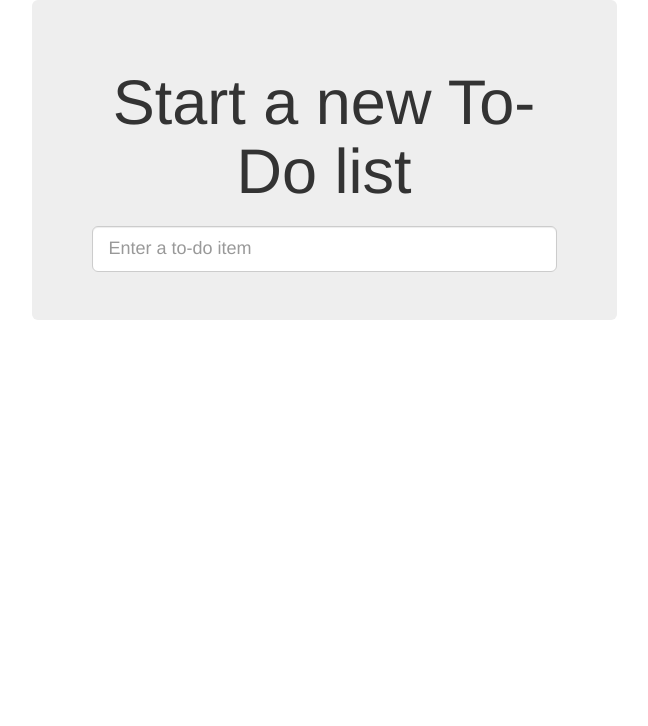
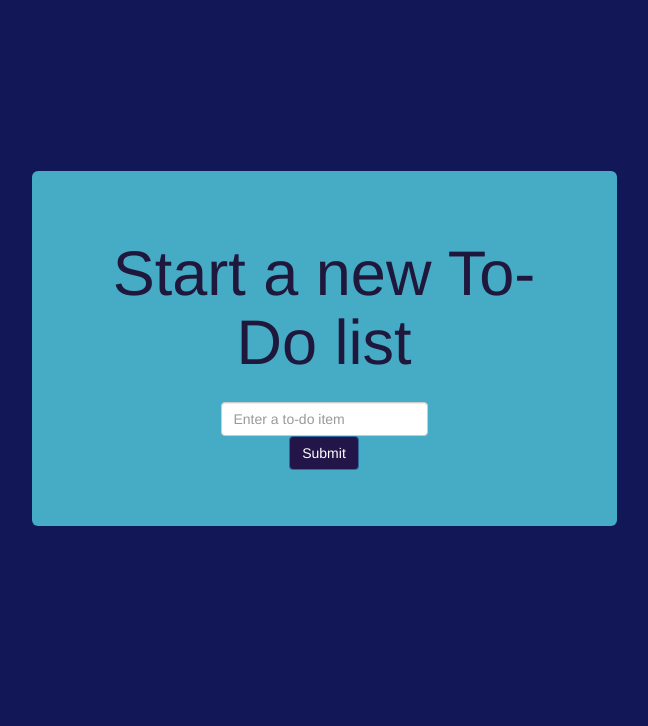
Before and after one commit to Adiel19/superlists, a Django app: page / in a window 1280 px wide. Shown: the top 726 px of the page, without its empty margins (316-964 px from the left). Run offline with Django 3.2, Linux system fonts and the light colour scheme; some libraries are stand-ins or nearby versions.

Commit message:
set STATIC_ROOT in settings and disable admin

```diff
--- a/lists/static/base.css
+++ b/lists/static/base.css
@@ -1,3 +1,21 @@
 #id_new_item{
 	margin-top: 2ex;
 }
+body{
+	background-color: #121758;
+}
+body div.col-md-6{
+	background-color: #46abc5;
+	color: #1f183c;
+	min-height: 0px;
+}
+.im-centered{
+	margin:auto;
+	max-width: 100%;
+}
+.btn{
+	background-color: #241549;
+}
+.row{
+	margin-top:15%;
+}
--- a/lists/templates/base.html
+++ b/lists/templates/base.html
@@ -11,19 +11,22 @@
 	</head>
 <body>
 <div class="container">
-
+	<div class="im-centered">
   <div class="row">
     <div class="col-md-6 col-md-offset-3 jumbotron">
       <div class="text-center">
         <h1>{% block header_text %}{% endblock %}</h1>
-        <form method="POST" action="{% block form_action %}{% endblock %}">
-          <input name="item_text" id="id_new_item" class="form-control input-lg" placeholder="Enter a to-do item"/>
+        <form class = "navbar-form navbar-center" method="POST" action="{% block form_action %}{% endblock %}">
+					<div>
+						<input class ="form-control" name="item_text" id="id_new_item" class="form-control input-lg" placeholder="Enter a to-do item"/>
                     {% csrf_token %}
+					</div>
+					<button type="submit" class="btn btn-primary">Submit</button>
         </form>
       </div>
     </div>
   </div>
-
+	</div>
   <div class="row">
 		<div class="col-md-6 col-md-offset-3">
       {% block table %}
--- a/superlists/settings.py
+++ b/superlists/settings.py
@@ -31,7 +31,7 @@ ALLOWED_HOSTS = []
 # Application definition
 
 INSTALLED_APPS = (
-    'django.contrib.admin',
+    #'django.contrib.admin',
     'django.contrib.auth',
     'django.contrib.contenttypes',
     'django.contrib.sessions',
@@ -101,3 +101,4 @@ USE_TZ = True
 # https://docs.djangoproject.com/en/1.8/howto/static-files/
 
 STATIC_URL = '/static/'
+STATIC_ROOT = os.path.abspath(os.path.join(BASE_DIR, '../static'))
```
